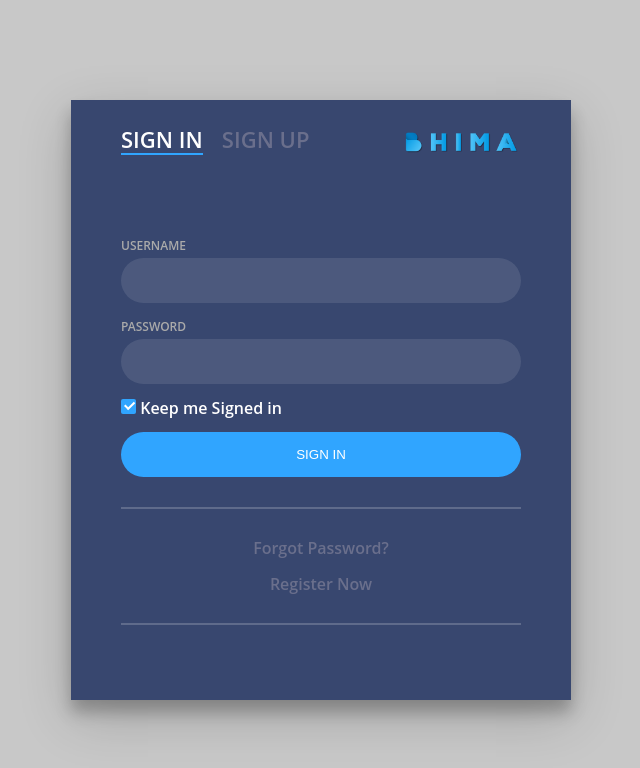
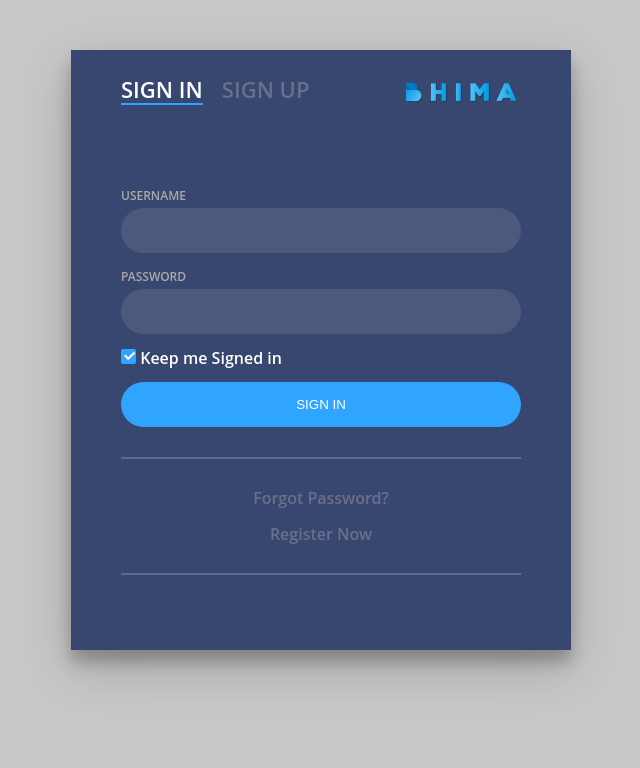
Before and after one commit to Rachithahm/myworks, a PHP site: page /login.html in a window 1280 px wide. Shown: the top 768 px of the page, without its empty margins (319-959 px from the left). Run offline with PHP 8.4, Linux system fonts and the light colour scheme.

Commit message:
Update login.css

```diff
--- a/bhima/css/login.css
+++ b/bhima/css/login.css
@@ -36,7 +36,7 @@ a {
 }
 
 .login-html {
-  margin-top: 100px;
+  margin-top: 50px;
   width: 100%;
   height: 100%;
   position: absolute;
```
